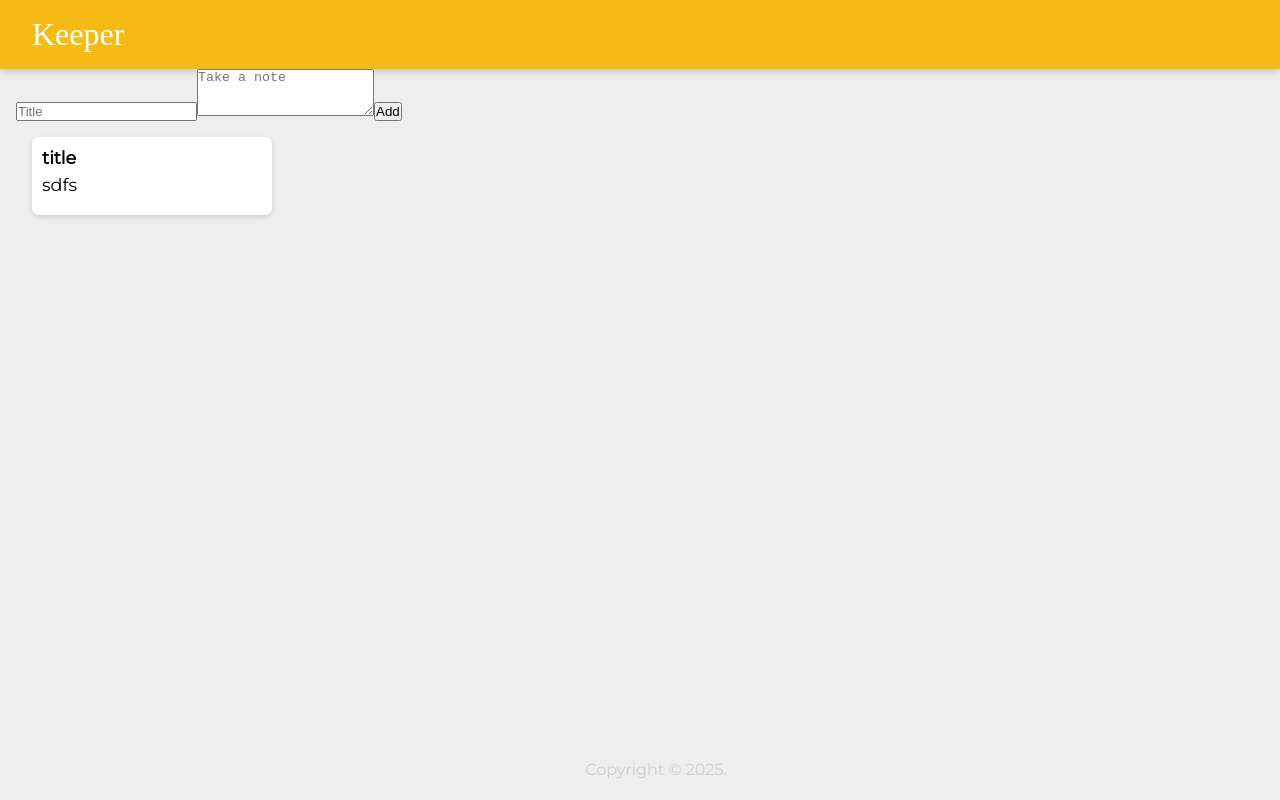
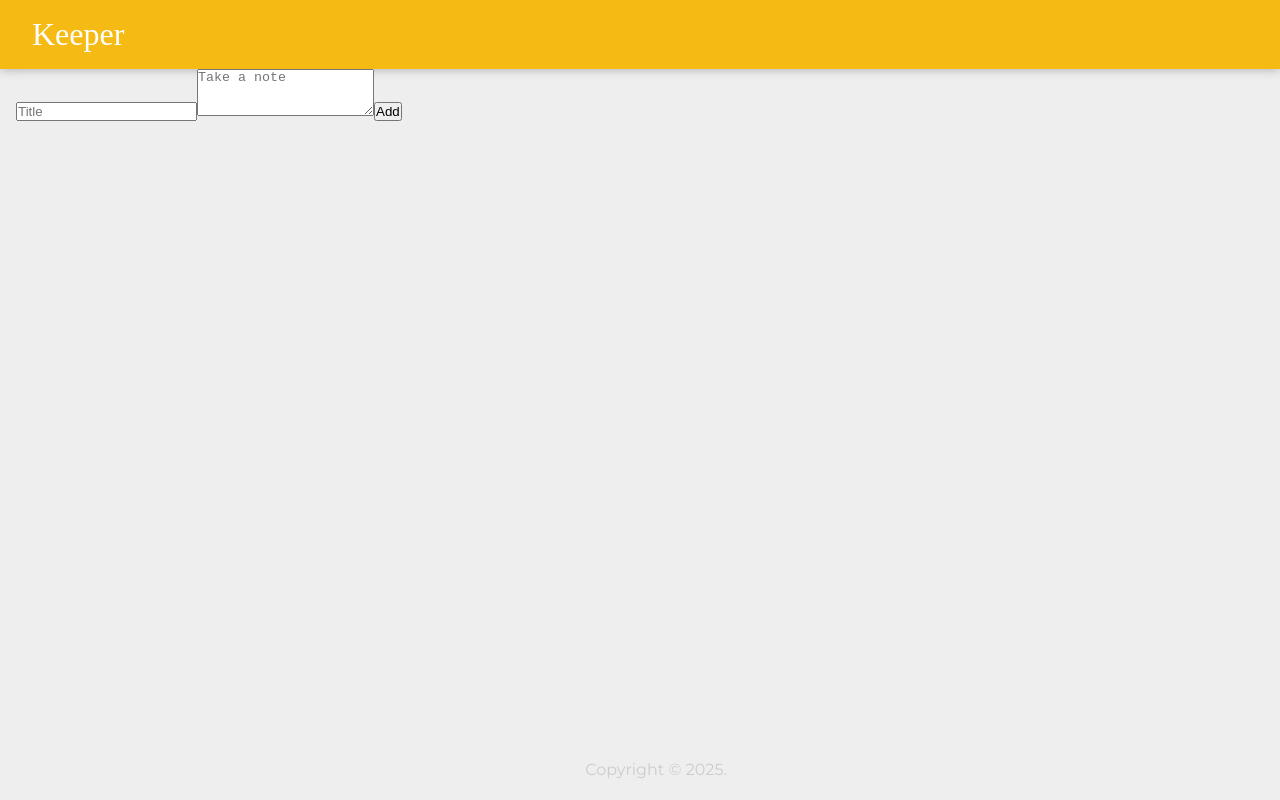
Before and after one commit to SadmanKibria/React-Keeper-App, a React (Vite) app: page / in a window 1280 px wide. Built offline with nearby package versions, Linux system fonts and the light colour scheme; a web font is replaced by a local one.

Commit message:
Took array and rendered separate Note component

```diff
--- a/src/components/App.jsx
+++ b/src/components/App.jsx
@@ -1,17 +1,25 @@
-import React from "react";
+import React, { useState } from "react";
 import Header from "./Header";
 import Footer from "./Footer";
 import Note from "./Note";
 import CreateArea from "./CreateArea";
 
 function App() {
-  function addNote(note) {}
+  const [notes, setNotes] = useState([]);
+
+  function addNote(newNote) {
+    setNotes((prevNotes) => {
+      return [...prevNotes, newNote];
+    });
+  }
 
   return (
     <div>
       <Header />
       <CreateArea onAdd={addNote} />
-      <Note key={1} title="title" content="sdfs" />
+      {notes.map((noteItem) => {
+        return <Note title={noteItem.title} content={noteItem.content} />;
+      })}
       <Footer />
     </div>
   );
```
